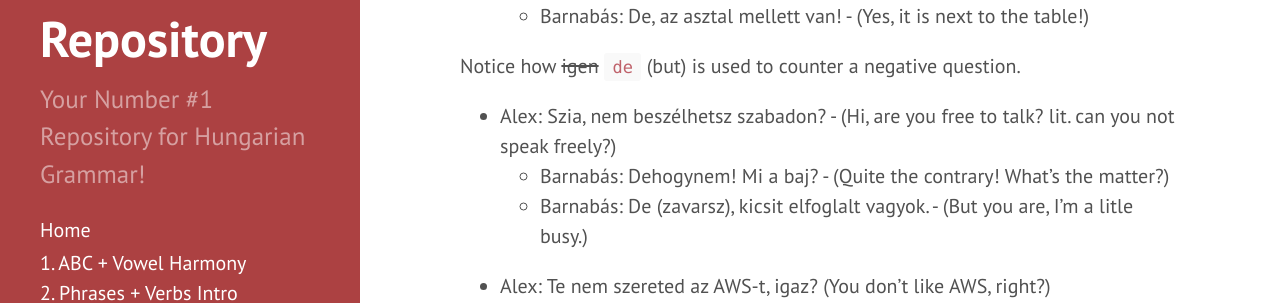
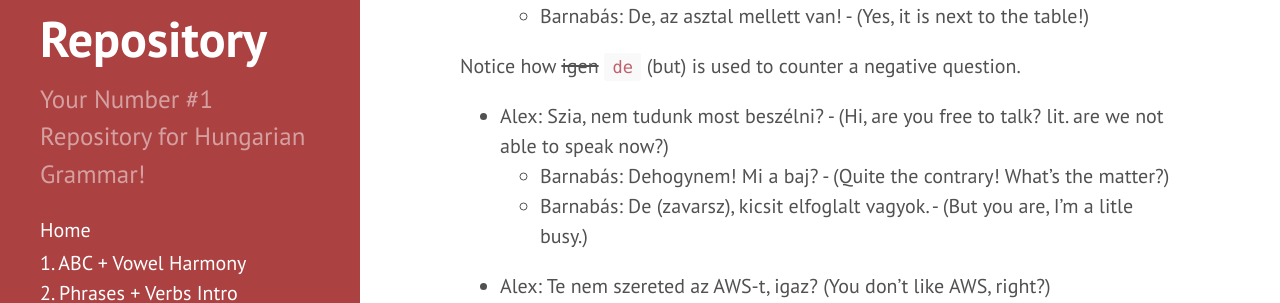
Before and after one commit to Magyartanulas/magyartanulas.github.io, a Jekyll site: the page built from infinitive_negation.md, in a window 1280 px wide and 1400 px high, scrolled down 5421 px. Shown: the part 157-460 px from the top of the window. Built offline with Jekyll 4.4.1, drawn with Linux system fonts in a browser that asks for light colours; comment, search, counter and statistics services are not loaded; some of the changed text lies outside the part shown.

Commit message:
Update infinitive_negation.md

```diff
--- a/infinitive_negation.md
+++ b/infinitive_negation.md
@@ -164,7 +164,7 @@ Consider these situations, Barnabás could respond with the following:
 
 Notice how ~~igen~~ `de` (but) is used to counter a negative question.
 
-* Alex: Szia, nem beszélhetsz szabadon? - (Hi, are you free to talk? lit. can you not speak freely?)
+* Alex: Szia, nem tudunk most beszélni? - (Hi, are you free to talk? lit. are we not able to speak now?)
   * Barnabás: Dehogynem! Mi a baj? - (Quite the contrary! What's the matter?)
   * Barnabás: De (zavarsz), kicsit elfoglalt vagyok. - (But you are, I'm a litle busy.)
 
@@ -285,4 +285,3 @@ P: So now...<br/>
 * `le-`, `ki-` and `el-` are [coverbs](https://magyartanulas.github.io/coverbs_telicity/)
 * the ending `-j` as well as the `-s` in `segíts` mark the [imperative mood](https://magyartanulas.github.io/imperative_subjunctive/)
 * `-n` seen in `ezen` is a [locative](https://magyartanulas.github.io/locatives/)
-* `-het-` seen in `beszélhetsz` is covered in [the conditional mood section](https://magyartanulas.github.io/conditional_mood/)
```
